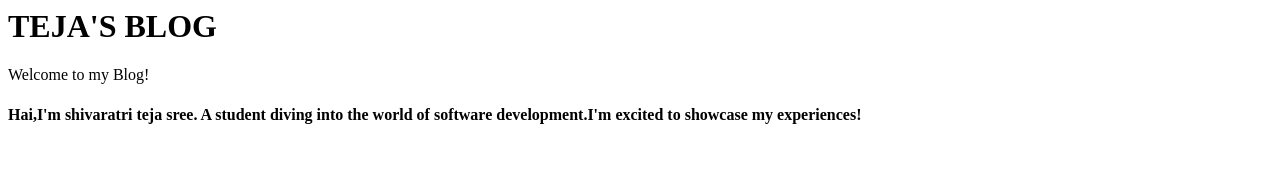
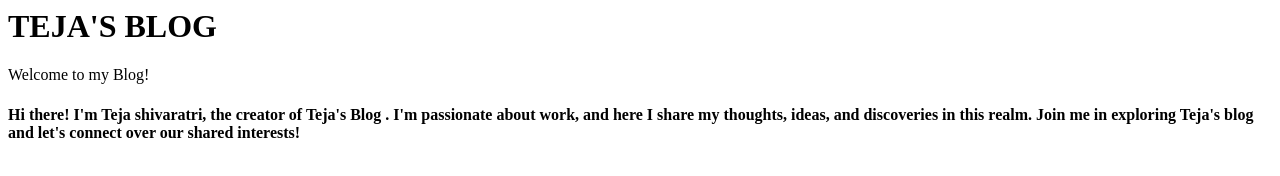
Before and after one commit to Tejasree444/Blog, a plain HTML site: page About.html in a window 1280 px wide. Drawn offline with Linux system fonts and the light colour scheme.

Commit message:
commiting changes

```diff
--- a/About.html
+++ b/About.html
@@ -5,6 +5,6 @@
 <h1>TEJA'S BLOG</h1>
 <p>Welcome to my Blog!</p>
 </header>
-<h4>Hai,I'm shivaratri teja sree. A student diving into the world of software development.I'm excited to showcase my experiences!</h4>
+<h4>Hi there! I'm Teja shivaratri, the creator of Teja's  Blog . I'm passionate about work, and here I share my thoughts, ideas, and discoveries in this realm. Join me in exploring Teja's blog and let's connect over our shared interests!</h4>
 </body>
 </html>
```
